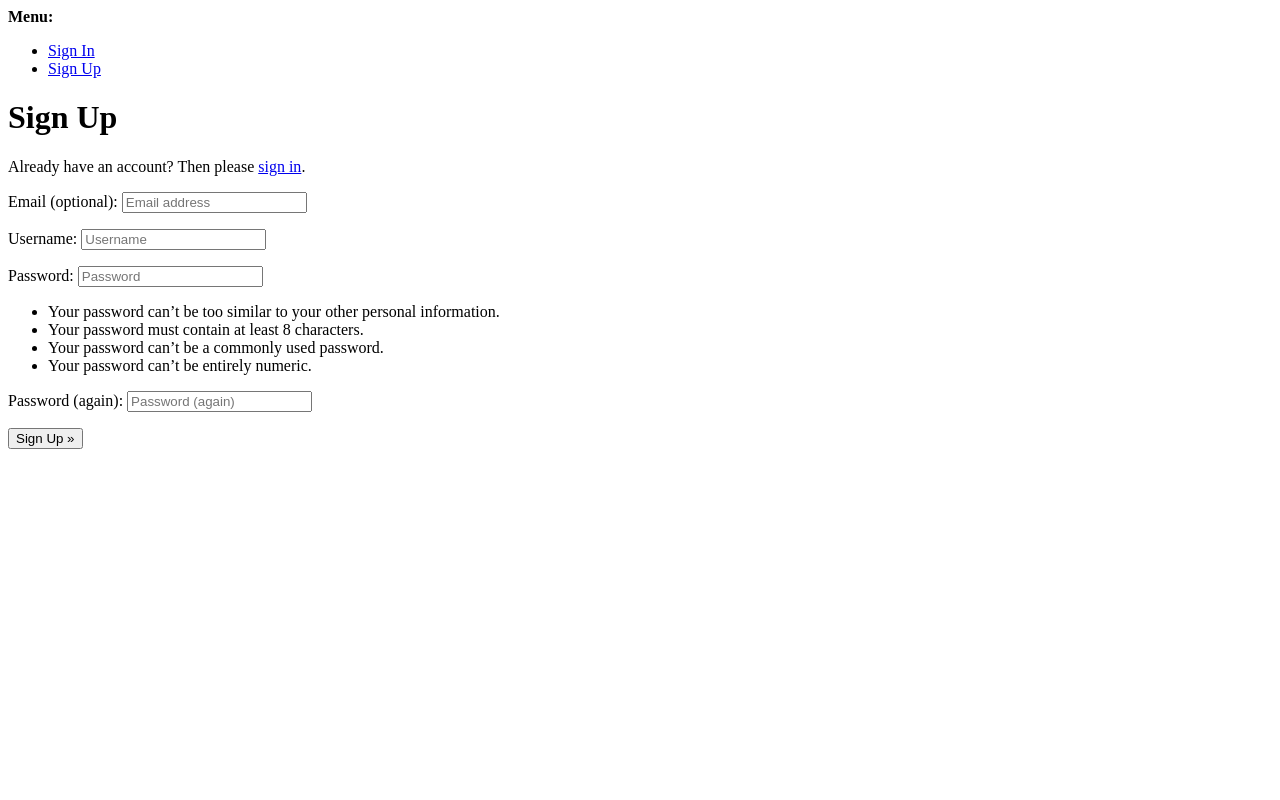
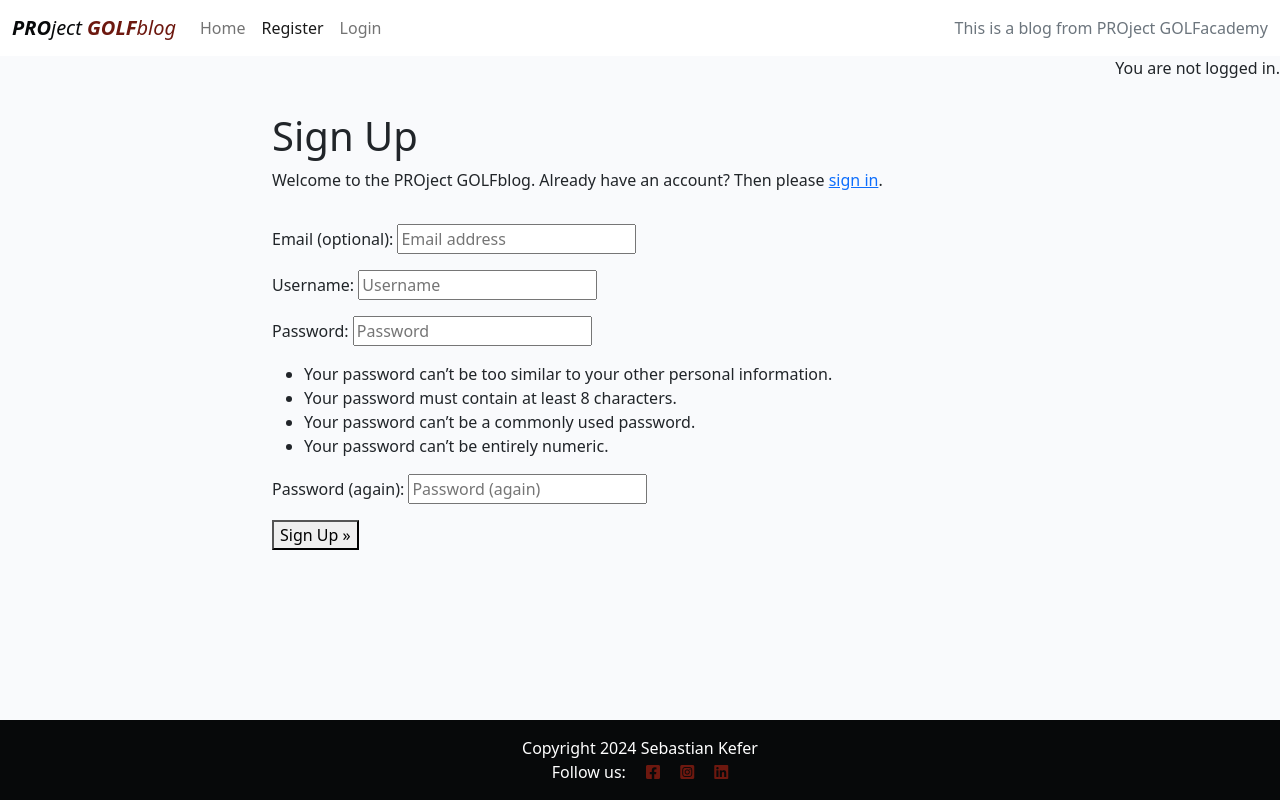
Before and after one commit to Mienjung97/PROject-GOLFblog, a Django app: page /accounts/signup/ in a window 1280 px wide. Run offline with Django 4.2, Linux system fonts and the light colour scheme.

Commit message:
Added custom templates for sign in/out/up

```diff
--- a/project_golfblog/settings.py
+++ b/project_golfblog/settings.py
@@ -27,7 +27,7 @@ TEMPLATES_DIR = os.path.join(BASE_DIR, 'templates')
 SECRET_KEY = os.environ.get("SECRET_KEY")
 
 # SECURITY WARNING: don't run with debug turned on in production!
-DEBUG = True
+DEBUG = False
 
 ALLOWED_HOSTS = [
     '8000-mienjung97-projectgolfb-50ptdgadhl3.ws.codeinstitute-ide.net',
--- a/templates/account/signup.html
+++ b/templates/account/signup.html
@@ -1,14 +1,22 @@
-{% extends "account/base.html" %}
+{% extends "base.html" %}
 
 {% load i18n %}
 
 {% block head_title %}{% trans "Signup" %}{% endblock head_title %}
 
 {% block content %}
+
+<div class="container">
+  <div class="row">
+    <div class="col-md-8 mt-3 offset-md-2">
       <h1>{% trans "Sign Up" %}</h1>
 
-<p>{% blocktrans %}Already have an account? Then please <a href="{{ login_url }}">sign in</a>.{% endblocktrans %}</p>
-
+      <p>{% blocktrans %}Welcome to the PROject GOLFblog. Already have an account? Then please <a
+          href="{{ login_url }}">sign in</a>.{% endblocktrans %}</p>
+    </div>
+  </div>
+  <div class="row">
+    <div class="col-md-8 mt-3 offset-md-2">
       <form class="signup" id="signup_form" method="post" action="{% url 'account_signup' %}">
         {% csrf_token %}
         {{ form.as_p }}
@@ -17,5 +25,8 @@
         {% endif %}
         <button type="submit">{% trans "Sign Up" %} &raquo;</button>
       </form>
+    </div>
+  </div>
+</div>
 
 {% endblock content %}
--- a/templates/base.html
+++ b/templates/base.html
@@ -1,7 +1,7 @@
 {% load static %}
 
 {% url 'home' as home_url %}
-About url goes here
+<!-- About url goes here -->
 {% url 'account_login' as login_url %}
 {% url 'account_signup' as signup_url %}
 {% url 'account_logout' as logout_url %}
@@ -85,6 +85,12 @@ About url goes here
 
     <main class="flex-shrink-0 main-bg">
 
+        {% if user.is_authenticated %}
+        <p class="text-end m3">You are logged in as {{ user }}.</p>
+        {% else %}
+        <p class="text-end m3">You are not logged in.</p>
+        {% endif %}
+
         {% block content %}
         <!-- Content Goes here -->
         {% endblock content %}
```
Lines whose indentation alone changed are shown as unchanged.
